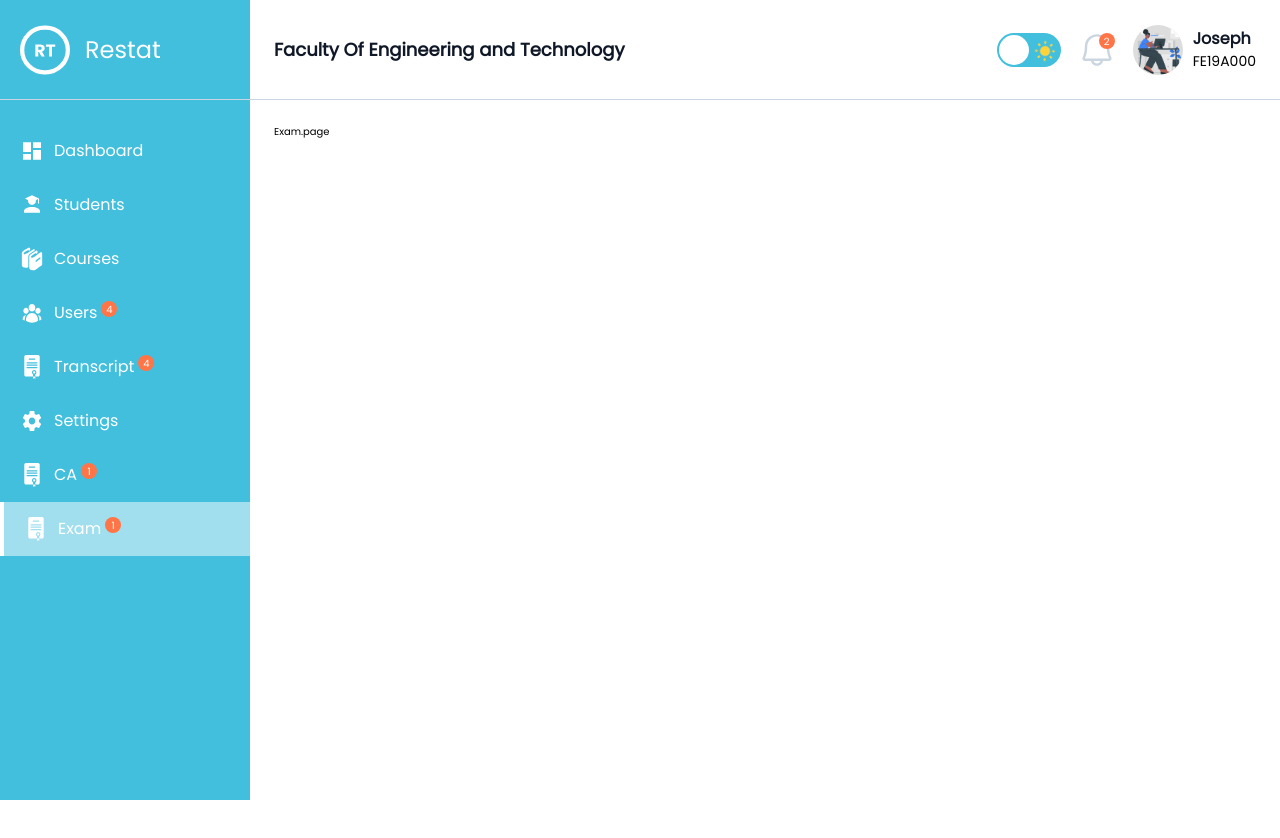
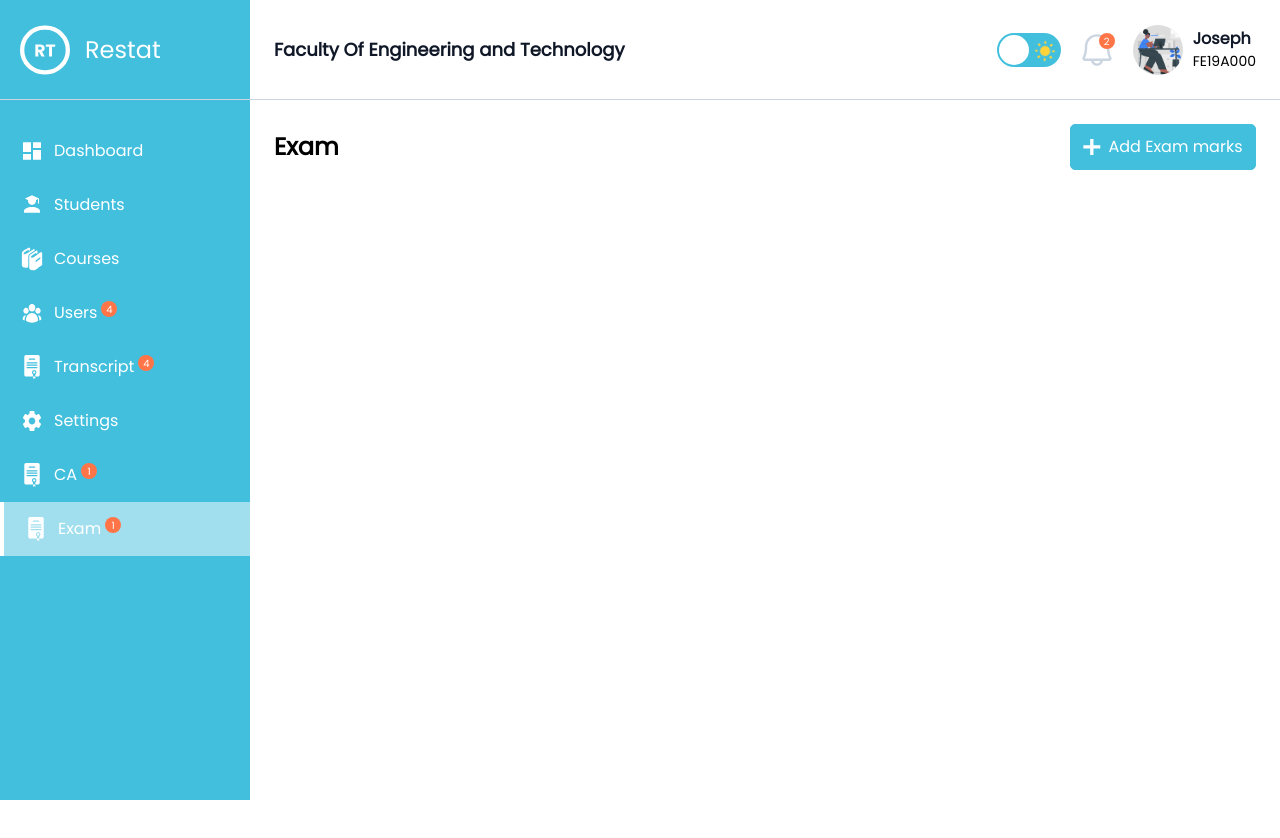
Before and after one commit to fet-ub/restat-client, a React (Create React App) app: page /dashboard/exam in a window 1280 px wide. Shown: the top 838 px of the page. Built offline with nearby package versions, Linux system fonts and the light colour scheme.

Commit message:
add exam page and fixes

```diff
--- a/src/components/common/modal/modal-container/ModalContainer.common.tsx
+++ b/src/components/common/modal/modal-container/ModalContainer.common.tsx
@@ -7,7 +7,7 @@ const ModalContainer = ({children,width,fullWidth,onClick,height}:ModalContainer
   return (
     <div className={styles.modal} >
       <div
-        className={`py-2 px-4 max-w-[2000px]  border rounded-lg bg-white dark:bg-tertiary`}
+        className={`py-2 px-4 max-w-[2000px]  border rounded-lg bg-white dark:bg-tertiary dark:border-none`}
         style={{
           boxShadow: "0px 20px 25px rgba(76, 103, 100, 0.1)",
           width:
--- a/src/components/common/modal/modules/ca/AddCaModal.module.tsx
+++ b/src/components/common/modal/modules/marks/AddMarksModal.module.tsx
@@ -1,11 +1,13 @@
 import React, { useState } from "react";
 import { IconRepository } from "../../../../../repository/icons/icon.repository";
 import SelectInput from "../../../inputs/select-input/SelectInput.common";
-import { SCHOOL_YEAR, SOFTWARE_COURSES } from "../../../../../repository/constants/constants";
+import { ACADEMIC_YEAR, SOFTWARE_COURSES } from "../../../../../repository/constants/constants";
 import Button from "../../../buttons/Button.common";
+import { AddMarksModalPropType } from "../../../../../types/common/modal/add-marks.modal.type";
+import { MarksType } from "../../../../../types/atoms/enums.atoms";
 
 
-const AddCaModal = () => {
+const AddMarksModal = ({modalType}:AddMarksModalPropType) => {
   const [active, setActive] = useState(0);
   const [form, setForm] = useState({
     course:'',
@@ -30,14 +32,18 @@ const AddCaModal = () => {
     setActive(1);
   };
 
+  const markText= modalType === MarksType.CA? 'CA':'Exam'
+
   return (
     <div className="mb-10 px-5">
-      <h2 className="text-3xl font-bold text-secondary">Bulk Upload Marks</h2>
-      <p className="text-xl mb-5 mt-1">
-        Here,you can upload bulk CA marks as .xls or .csv
+      <h2 className="text-3xl font-bold text-secondary dark:text-white">
+        Bulk Upload Marks
+      </h2>
+      <p className="text-xl mb-5 mt-1 dark:text-white">
+      {`Here,you can upload bulk ${markText} marks as .xls or .csv`}
       </p>
 
-      <div className={"bg-[#f4f4f4] px-4 border-t-2 border-primary  py-4"}>
+      <div className={"bg-[#f4f4f4]  px-4 border-t-2 border-primary  py-4"}>
         <div className="flex mt-4">
           <div
             onClick={handleXls}
@@ -64,12 +70,15 @@ const AddCaModal = () => {
             }
           >
             {selectedFile ? (
-              <h1>{selectedFile.name}</h1>
+              <h1 className="text-2xl">{selectedFile.name}</h1>
             ) : (
               <>
                 <h1 className="text-xl">
                   Drag and Drop or
-                  <span className="text-primary"> Upload new file</span>
+                  <span className="text-primary text-2xl">
+                    {" "}
+                    Upload new file
+                  </span>
                 </h1>
                 <div>
                   <IconRepository.UploadIcon />
@@ -88,10 +97,7 @@ const AddCaModal = () => {
         </label>
       </div>
 
-      <div className="mb-5 mt-8">
-
-
-
+      <div className="mb-5 mt-8 flex flex-col gap-4">
         <SelectInput
           selectOptions={SOFTWARE_COURSES}
           label="Course"
@@ -101,7 +107,7 @@ const AddCaModal = () => {
           value={form.year}
         />
         <SelectInput
-          selectOptions={SCHOOL_YEAR}
+          selectOptions={ACADEMIC_YEAR}
           label="Year"
           onChange={(e) => {
             setForm({ ...form, year: e.target.value });
@@ -110,16 +116,11 @@ const AddCaModal = () => {
         />
       </div>
 
-      <div className="w-full mt-5">
-        <Button
-        text="Upload"
-        buttonType="PRIMARY"
-        fullWidth={true}
-        />
-
+      <div className="w-full mt-8">
+        <Button text={`Upload ${markText} marks`} buttonType="PRIMARY" fullWidth={true} />
       </div>
     </div>
   );
 };
 
-export default AddCaModal;
+export default AddMarksModal;
--- a/src/pages/dashboard/ca/Ca.page.tsx
+++ b/src/pages/dashboard/ca/Ca.page.tsx
@@ -1,7 +1,8 @@
 import React, { useState } from 'react'
 import DashboardHeader from '../../../components/common/dashboard-header/DashboardHeader.common';
 import ModalContainer from '../../../components/common/modal/modal-container/ModalContainer.common';
-import AddCaModal from '../../../components/common/modal/modules/ca/AddCaModal.module';
+import AddMarksModal from '../../../components/common/modal/modules/marks/AddMarksModal.module';
+import { MarksType } from '../../../types/atoms/enums.atoms';
 
 const CaPage = () => {
   const [isOpen, setIsOpen] = useState(false);
@@ -11,14 +12,14 @@ const CaPage = () => {
     <div>
       {" "}
       <DashboardHeader
-        label={"Dashboard"}
+        label={"CA"}
         ButtonText="Add CA marks"
         onClick={() => setIsOpen(true)}
         displayButton={true}
       />
       {isOpen && (
         <ModalContainer width="700px" onClick={() => setIsOpen(false)}>
-          <AddCaModal  />
+          <AddMarksModal modalType={MarksType.CA}  />
         </ModalContainer>
       )}
     </div>
--- a/src/pages/dashboard/exam/Exam.page.tsx
+++ b/src/pages/dashboard/exam/Exam.page.tsx
@@ -1,9 +1,28 @@
-import React from 'react'
+import React ,{ useState }  from 'react'
+
+import DashboardHeader from "../../../components/common/dashboard-header/DashboardHeader.common";
+import ModalContainer from "../../../components/common/modal/modal-container/ModalContainer.common";
+import AddMarksModal from "../../../components/common/modal/modules/marks/AddMarksModal.module";
+import { MarksType } from "../../../types/atoms/enums.atoms";
 
 const ExamPage = () => {
+  const [isOpen, setIsOpen] = useState(false);
   return (
-    <div>Exam.page</div>
-  )
+    <div>
+      {" "}
+      <DashboardHeader
+        label={"Exam"}
+        ButtonText="Add Exam marks"
+        onClick={() => setIsOpen(true)}
+        displayButton={true}
+      />
+      {isOpen && (
+        <ModalContainer width="700px" onClick={() => setIsOpen(false)}>
+          <AddMarksModal modalType={MarksType.EXAM} />
+        </ModalContainer>
+      )}
+    </div>
+  );
 }
 
 export default ExamPage
--- a/src/pages/dashboard/transcript/Transcript.page.tsx
+++ b/src/pages/dashboard/transcript/Transcript.page.tsx
@@ -1,10 +1,14 @@
-import React from 'react'
+import React, { useState } from 'react'
 import DashboardHeader from '../../../components/common/dashboard-header/DashboardHeader.common'
 import SelectInput from '../../../components/common/inputs/select-input/SelectInput.common';
-import { SEMESTER,SCHOOL_YEAR} from '../../../repository/constants/constants';
+import { SEMESTER,ACADEMIC_YEAR} from '../../../repository/constants/constants';
 import Button from '../../../components/common/buttons/Button.common';
 
 const TranscriptPage = () => {
+  const [form, setForm] = useState({
+    year: "",
+   semester : "",
+  });
 
   return (
     <div className="bg-white dark:bg-tertiary w-full h-full ">
@@ -16,12 +20,28 @@ const TranscriptPage = () => {
 
       <div className="flex flex-col justify-center items-center">
         <div>
-          <h2 className="text-4xl font-bold dark:text-white">Request for Transcript</h2>
+          <h2 className="text-4xl font-bold dark:text-white">
+            Request for Transcript
+          </h2>
         </div>
 
         <div className="w-[50%] mt-10 flex flex-col gap-9">
-          <SelectInput selectOptions={SCHOOL_YEAR} label="Year" value="" />
-          <SelectInput selectOptions={SEMESTER} label="Semester" value="" />
+          <SelectInput
+            selectOptions={ACADEMIC_YEAR}
+            label="Year"
+            onChange={(e) => {
+              setForm({ ...form, semester: e.target.value });
+            }}
+            value={form.semester}
+          />
+          <SelectInput
+            selectOptions={SEMESTER}
+            label="Semester"
+            onChange={(e) => {
+              setForm({ ...form, year: e.target.value });
+            }}
+            value={form.year}
+          />
           <Button text="Send Request" buttonType="PRIMARY" fullWidth={true} />
         </div>
       </div>
--- a/src/repository/constants/constants.ts
+++ b/src/repository/constants/constants.ts
@@ -194,6 +194,44 @@ export const SCHOOL_YEAR=[
     value:'2024'
   },
 ]
+export const ACADEMIC_YEAR=[
+  {
+    label:'2016-2017',
+    value:'2016-2017'
+  },
+  {
+    label:'2017-2018',
+    value:'2017-2018'
+  },
+  {
+    label:'2018-2019',
+    value:'2018-2019'
+  },
+  {
+    label:'2019-2020',
+    value:'2019-2020'
+  },
+  {
+    label:'2020-2021',
+    value:'2020-2021'
+  },
+  {
+    label:'2021-2022',
+    value:'2021-2022'
+  },
+  {
+    label:'2022-2023',
+    value:'2022-2023'
+  },
+  {
+    label:'2023-2024',
+    value:'2023-2024'
+  },
+  {
+    label:'2024-2025',
+    value:'2024-2025'
+  },
+]
 
 
 export const SOFTWARE_COURSES=[
--- /dev/null
+++ b/src/types/atoms/enums.atoms.ts
@@ -0,0 +1,5 @@
+
+export enum MarksType{
+    EXAM='Exam',
+    CA='CA',
+}
--- /dev/null
+++ b/src/types/common/modal/add-marks.modal.type.ts
@@ -0,0 +1,4 @@
+import { MarksType } from "../../atoms/enums.atoms"
+export interface AddMarksModalPropType{
+    modalType:MarksType
+}
```
